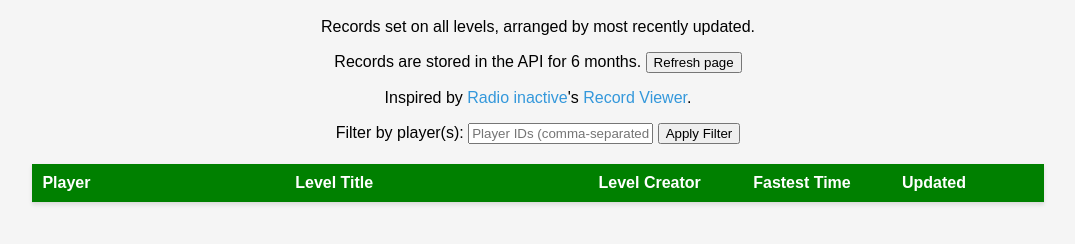
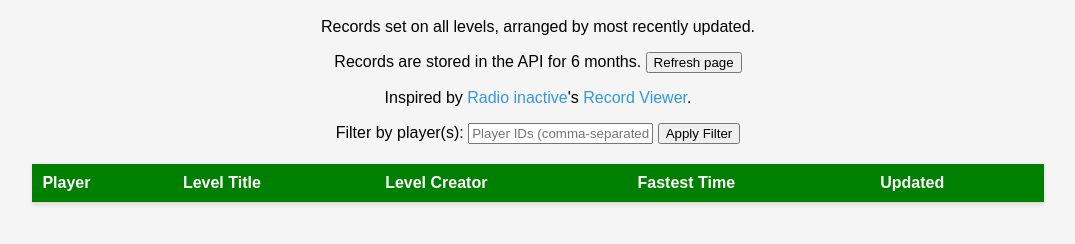
Before and after one commit to ben-excel/lh-recentrecords, a plain HTML site: page index.html in a window 1280 px wide. Shown: the part 50-294 px from the top of the page, without its empty margins (102-1177 px from the left). Drawn offline with Linux system fonts and the light colour scheme; no server answers.

Commit message:
Update index.html
remove some CSS styling

```diff
--- a/index.html
+++ b/index.html
@@ -32,18 +32,22 @@
             text-align: left;
             border-bottom: 1px solid #ddd;
         }
+        /*
+        table th:first-child, table td:first-child {
+            width: 15%;
+        }
 
-        table th:first-child, table td:first-child {
+        table th:nth-child(2), table td:nth-child(2) {
             width: 25%;
         }
 
-        table th:nth-child(2), table td:nth-child(2) {
-            width: 30%;
+        table th:nth-child(3), table td:nth-child(3) {
+            width: 25%;
         }
 
         table th:last-child, table td:last-child {
             width: 15%;
-        }
+        }*/
 
         a {
             text-decoration: none;
```
